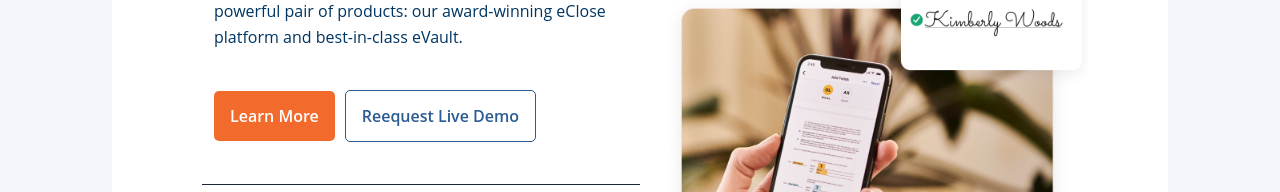
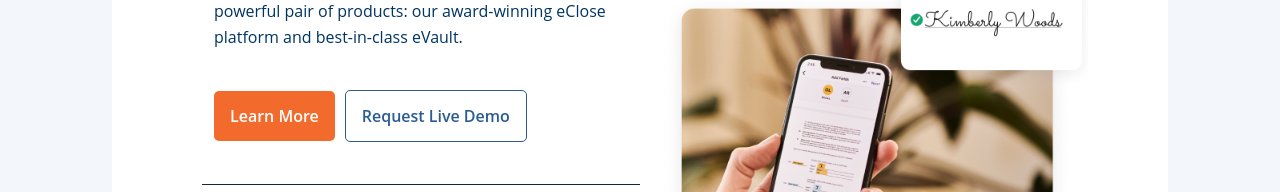
Before and after one commit to Sbosh11/FinalHuble, a React (Create React App) app: page /accordion in a window 1280 px wide. Shown: the part 523-715 px from the top of the page. Built offline with nearby package versions, Linux system fonts and the light colour scheme.

Commit message:
Update sectionText.js

```diff
--- a/src/text/sectionText.js
+++ b/src/text/sectionText.js
@@ -6,7 +6,7 @@ const sectionText = [
       "Simplify the mortgage process for every closing with a powerful pair of products: our award-winning eClose platform and best-in-class eVault.",
     buttonText1: "Learn More",
     buttonLink1: "https://www.snapdocs.com/digital-mortgage-closing-platform",
-    buttonText2: "Reequest Live Demo",
+    buttonText2: "Request Live Demo",
     buttonLink2: "https://www.snapdocs.com/digital-mortgage-closing-platform",
   },
   {
```
